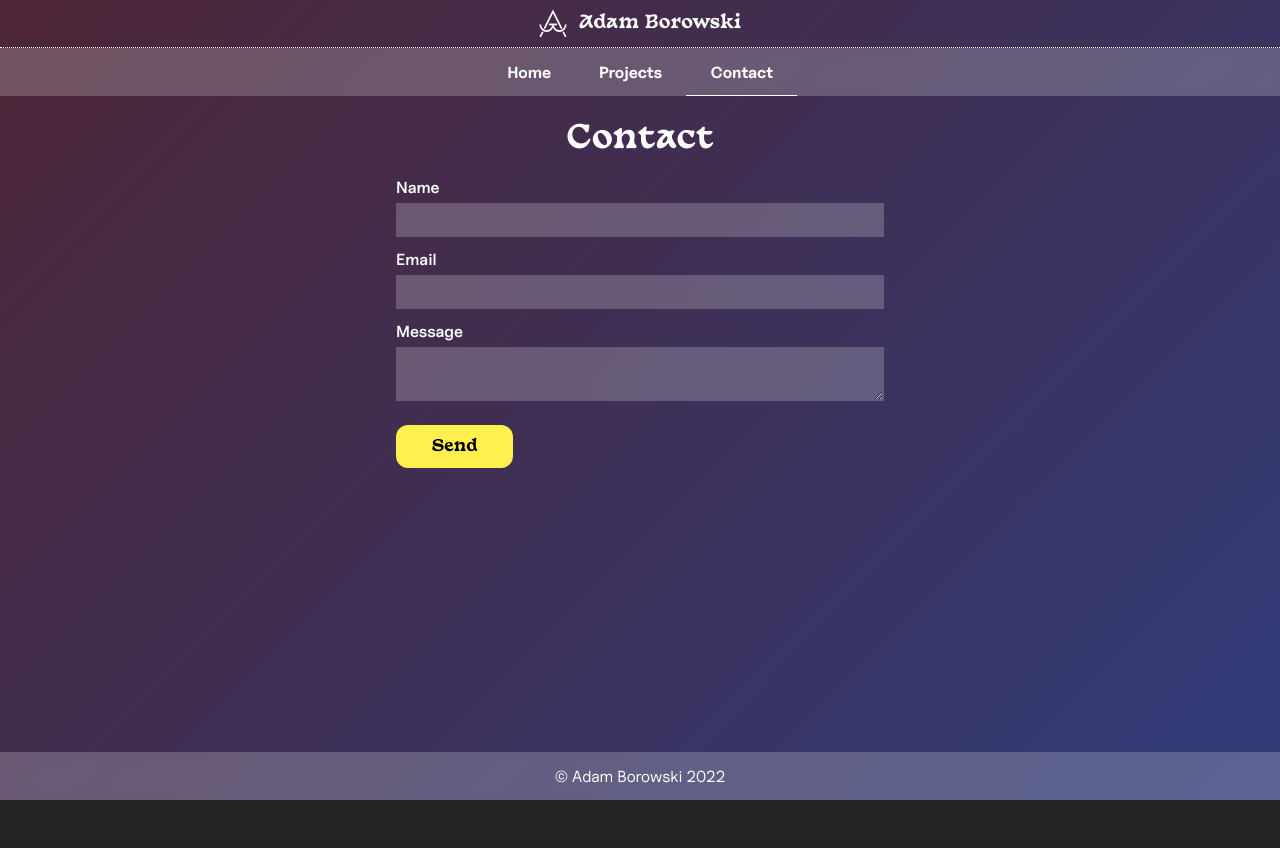
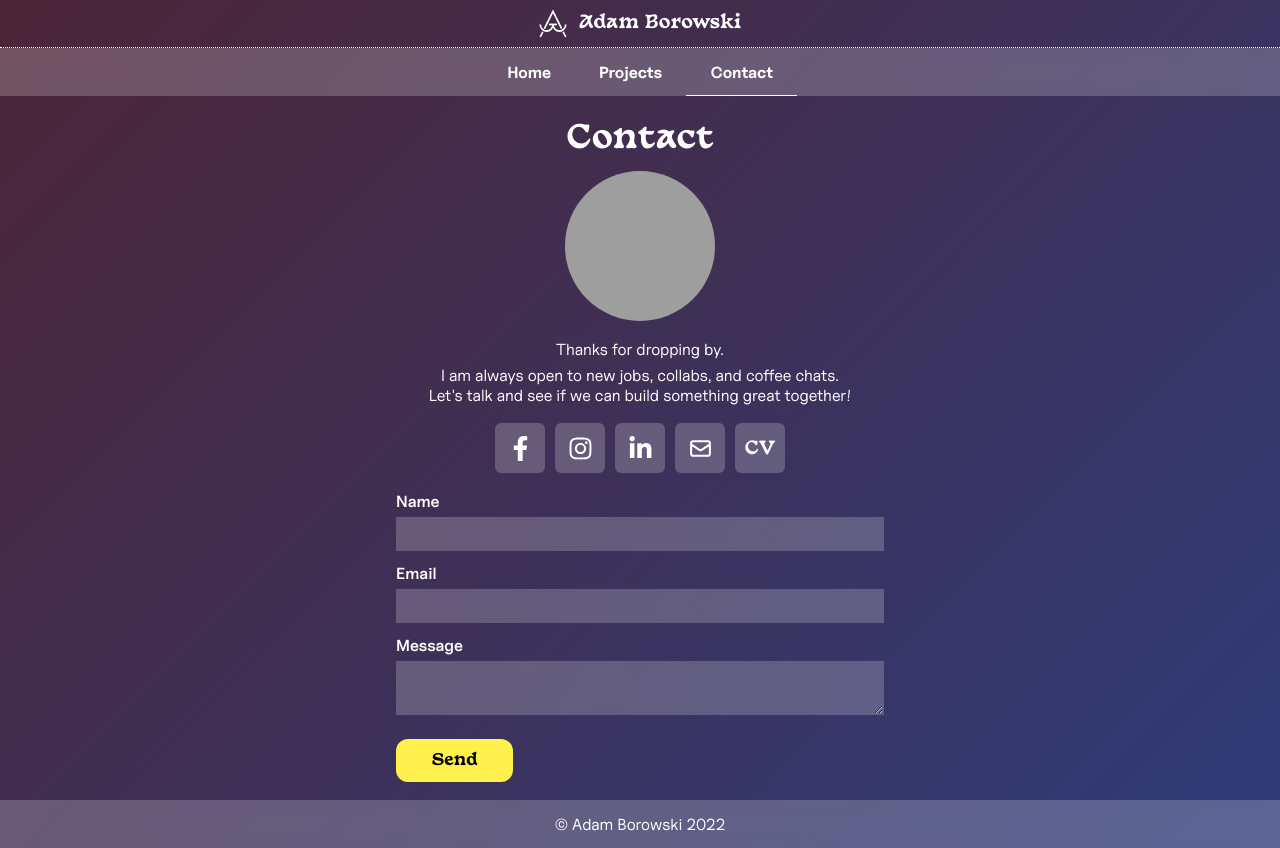
Before and after one commit to Adborowski/personal-site, a React (Vite) app: page /contact in a window 1280 px wide. Before the commit the page ends 800 px from the top, so only its background shows below. Built offline with nearby package versions, Linux system fonts and the light colour scheme; grey boxes are pictures that could not be loaded.

Commit message:
Refined Contact

```diff
--- a/package.json
+++ b/package.json
@@ -16,6 +16,7 @@
     "nodemailer": "^6.8.0",
     "react": "^18.2.0",
     "react-dom": "^18.2.0",
+    "react-icons": "^4.6.0",
     "react-router-dom": "^6.4.1",
     "react-transition-group": "^4.4.5"
   },
--- a/src/App.module.css
+++ b/src/App.module.css
@@ -134,6 +134,10 @@ h2 {
   text-align: center;
 }
 
+:global(.main) h2 {
+  font-family: var(--font-display);
+}
+
 :global(.project-page) section {
   margin-top: 12px;
   /* max-width: 400px; */
--- /dev/null
+++ b/src/components/Socials/Greeting.tsx
@@ -0,0 +1,20 @@
+import styles from "./Socials.module.css";
+
+const Greeting = () => {
+  return (
+    <div className={styles.Greeting}>
+      <div className={styles.portrait}></div>
+
+      <section>
+        <span>Thanks for dropping by.</span>
+
+        <span>
+          I am always open to new jobs, collabs, and coffee chats. <br />
+          Let's talk and see if we can build something great together!
+        </span>
+      </section>
+    </div>
+  );
+};
+
+export default Greeting;
--- /dev/null
+++ b/src/components/Socials/Socials.module.css
@@ -0,0 +1,90 @@
+.Socials {
+  margin: auto;
+  margin-top: 18px;
+  display: grid;
+  grid-template-columns: 1fr 1fr 1fr 1fr 1fr;
+  /* border: 1px solid red; */
+  max-width: 300px;
+}
+
+@media screen and (max-width: 350px) {
+  .Socials {
+    grid-template-columns: 1fr 1fr;
+    grid-gap: 12px;
+    max-width: 112px;
+  }
+}
+
+.social {
+  margin: auto;
+  width: 50px;
+  height: 50px;
+  display: flex;
+  flex-direction: column;
+  justify-content: center;
+  background: rgba(255, 255, 255, 0.21);
+  backdrop-filter: blur(15px);
+  -webkit-backdrop-filter: blur(15px);
+  border-radius: 6px;
+  cursor: pointer;
+}
+
+.social {
+  text-decoration: none;
+}
+
+.social svg {
+  display: block;
+  margin: auto;
+  width: 50%;
+  height: 50%;
+  color: white;
+}
+
+.social span {
+  display: block;
+  /* border: 1px solid red; */
+  font-family: var(--font-display);
+  text-align: center;
+  font-size: 18px;
+  height: 18px;
+  color: white;
+}
+
+.Greeting {
+  /* border: 1px solid white; */
+  grid-gap: 18px;
+  margin-top: 12px;
+}
+
+.Greeting .portrait {
+  width: 150px;
+  height: 150px;
+  /* border: 1px solid red; */
+  background-image: url("portrait.jpg");
+  background-position: center;
+  background-size: cover;
+  border-radius: 600px;
+  margin: auto;
+  margin-bottom: 18px;
+}
+
+.Greeting section {
+  max-width: 450px;
+  text-align: center;
+  margin: auto;
+}
+
+.Greeting section span {
+  display: block;
+  margin-bottom: 6px;
+}
+
+@keyframes flip {
+  0% {
+    transform: rotate(0deg);
+  }
+  100% {
+    transform: rotate(360deg);
+  }
+}
--- /dev/null
+++ b/src/components/Socials/Socials.tsx
@@ -0,0 +1,49 @@
+import styles from "./Socials.module.css";
+import { FaFacebookF } from "react-icons/fa";
+import { FaInstagram } from "react-icons/fa";
+import { FaLinkedinIn } from "react-icons/fa";
+import { HiOutlineMail } from "react-icons/hi";
+
+const Socials = () => {
+  return (
+    <div className={styles.Socials}>
+      <a
+        href="https://www.facebook.com/adam.borowski.9883/"
+        target="_blank"
+        className={styles.social}
+      >
+        <FaFacebookF />
+      </a>
+      <a
+        href="https://www.instagram.com/adam_boro_borowski/"
+        target="_blank"
+        className={styles.social}
+      >
+        <FaInstagram />
+      </a>
+      <a
+        href="https://www.linkedin.com/in/adam-borowski-38a08994/"
+        target="_blank"
+        className={styles.social}
+      >
+        <FaLinkedinIn />
+      </a>
+      <a
+        href="mailto:adborowski@gmail.com"
+        target="_blank"
+        className={styles.social}
+      >
+        <HiOutlineMail />
+      </a>
+      <a
+        href="https://drive.google.com/file/d/1nLchoHq-ESOp7CnLTE_3TxAyysHBFjhg/view?usp=share_link"
+        target="_blank"
+        className={styles.social}
+      >
+        <span>CV</span>
+      </a>
+    </div>
+  );
+};
+
+export default Socials;
--- a/src/routes/contact.tsx
+++ b/src/routes/contact.tsx
@@ -1,9 +1,13 @@
 import ContactForm from "../components/ContactForm/ContactForm";
+import Socials from "../components/Socials/Socials";
+import Greeting from "../components/Socials/Greeting";
 
 const Contact = () => {
   return (
     <div className={"main"}>
       <h1>Contact</h1>
+      <Greeting />
+      <Socials />
       <ContactForm />
     </div>
   );
```
Also changed, not shown: public/portrait.jpg (added), 1 other file (tests, documents, lock files or other folders).
